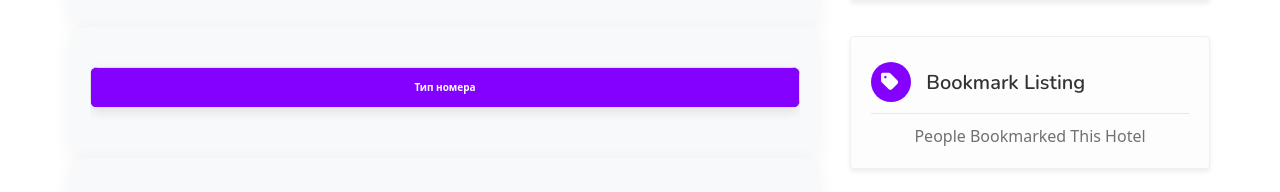
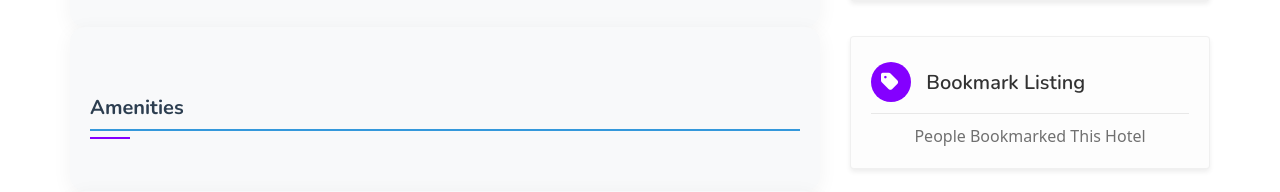
Before and after one commit to Nurzhan-IT/Alakol, a Django app: template templates/hotel/hotel_detail.html in a window 1280 px wide. Shown: the part 1550-1742 px from the top of the page. Run offline with Django 3.2, Linux system fonts and the light colour scheme; the template is opened without the code that fills it, so the values that code supplies are empty; some libraries are stand-ins or nearby versions.

Commit message:
removed dynamic price table only from hotel_detail.html; added hotel's working\available dates (start&end dates)

```diff
--- a/hotel/views.py
+++ b/hotel/views.py
@@ -177,7 +177,7 @@ def room_type_detail(request, slug, rt_slug):
     hotel_available = hotel.is_active_for_dates(user_checkin_date, user_checkout_date)
     if not hotel_available:
         messages.warning(request, "Отель не доступен для бронирования на выбранные даты.")
-        return redirect("booking:booking_data", hotel.slug)
+        return redirect("hotel:detail", hotel.slug)
 
     # Получаем все доступные номера данного типа
     rooms = Room.objects.filter(room_type=room_type, is_available=True)
--- a/templates/hotel/hotel_detail.html
+++ b/templates/hotel/hotel_detail.html
@@ -425,55 +425,6 @@
         }
     }
 
-    /* Стили для таблицы динамических цен */
-    .dynamic-pricing-table {
-        width: 100%;
-        border-collapse: collapse;
-        margin-top: 20px;
-        margin-bottom: 30px;
-        box-shadow: 0 4px 12px rgba(0, 0, 0, 0.1);
-        border-radius: 8px;
-        overflow: hidden;
-    }
-
-    .dynamic-pricing-table th, .dynamic-pricing-table td {
-        padding: 12px 15px;
-        text-align: center;
-        border: 1px solid #e0e0e0;
-    }
-
-    .dynamic-pricing-table th {
-        background-color: #8400ff;
-        color: white;
-        font-weight: 600;
-        white-space: nowrap;
-    }
-
-    .dynamic-pricing-table tr:nth-child(even) {
-        background-color: #f9f9f9;
-    }
-
-    .dynamic-pricing-table tr:hover {
-        background-color: #f1f1f1;
-    }
-
-    .dynamic-pricing-table td:first-child {
-        text-align: left;
-        font-weight: 600;
-        background-color: #f0f0f0;
-    }
-
-    .dynamic-pricing-table .price-value {
-        font-weight: 600;
-        color: #333;
-    }
-
-    @media (max-width: 767px) {
-        .dynamic-pricing-table {
-            display: block;
-            overflow-x: auto;
-        }
-    }
 
 </style>
 {% endblock special_header_links %}
@@ -581,40 +532,7 @@
                 <a href="#" class="show-more-button" data-more-title="Show More" data-less-title="Show Less"><i class="fas fa-down-arrow"></i></a>
             </div>
 
-            <!-- Таблица динамических цен -->
-            <div class="utf_listing_section">
 
-                <div class="table-responsive">
-                    <table class="dynamic-pricing-table">
-                        <thead>
-                            <tr>
-                                <th>{% trans "Тип номера" %}</th>
-                                {% for date_range in date_ranges %}
-                                <th>{{ date_range }}</th>
-                                {% endfor %}
-                            </tr>
-                        </thead>
-                        <tbody>
-                            {% for room_type in hotel.hotel_room_types %}
-                            <tr>
-                                <td>{{ room_type.type }}</td>
-                                {% for date_range in date_ranges %}
-                                <td class="price-value">
-                                    {% with range_prices|get_item:date_range|get_item:room_type.id as price %}
-                                        {% if price %}
-                                            {{ price }} {% trans "тенге" %}
-                                        {% else %}
-                                            {{ room_type.price }} {% trans "тенге" %}
-                                        {% endif %}
-                                    {% endwith %}
-                                </td>
-                                {% endfor %}
-                            </tr>
-                            {% endfor %}
-                        </tbody>
-                    </table>
-                </div>
-            </div>
 
             <div id="utf_listing_amenities" class="utf_listing_section">
                 <h3 class="utf_listing_headline_part margin-top-50 margin-bottom-40">{% trans "Amenities" %}</h3>
```
